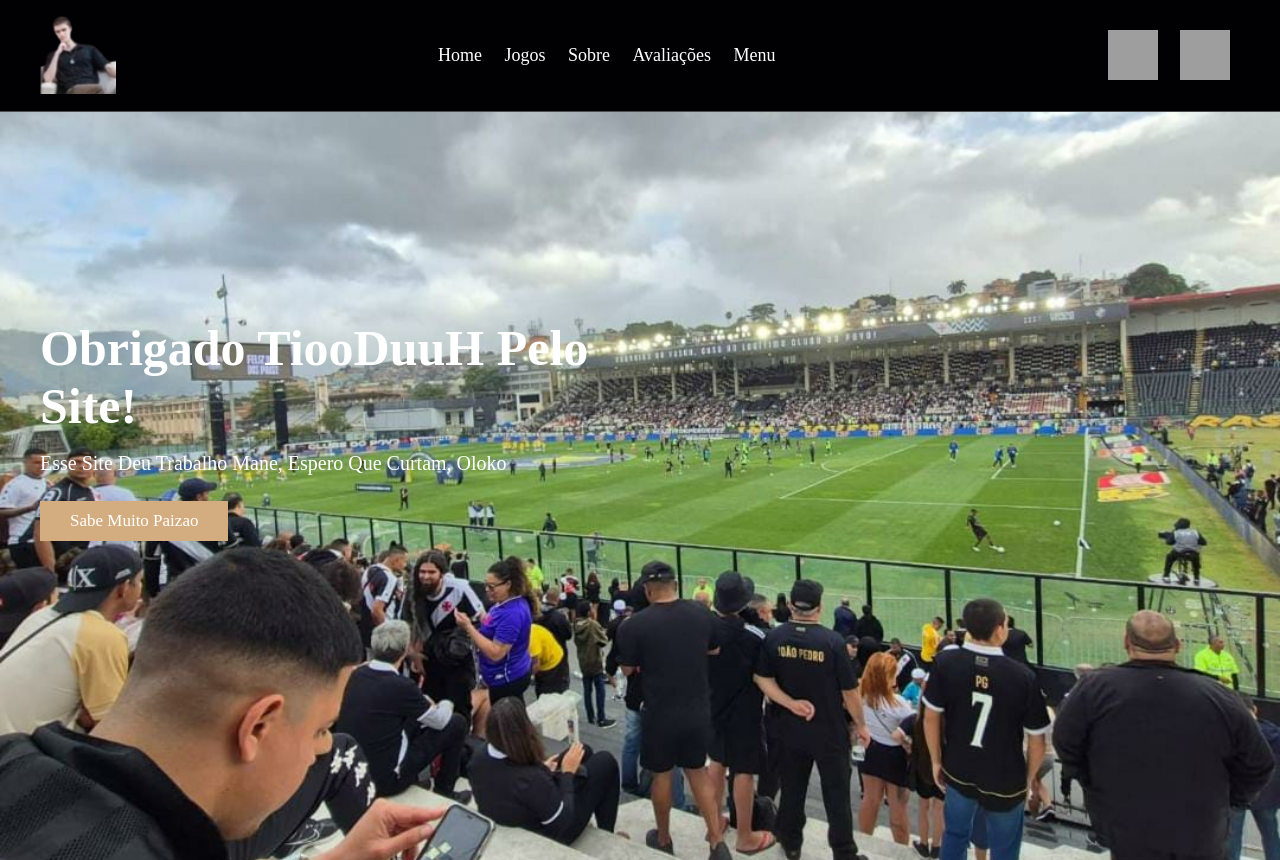
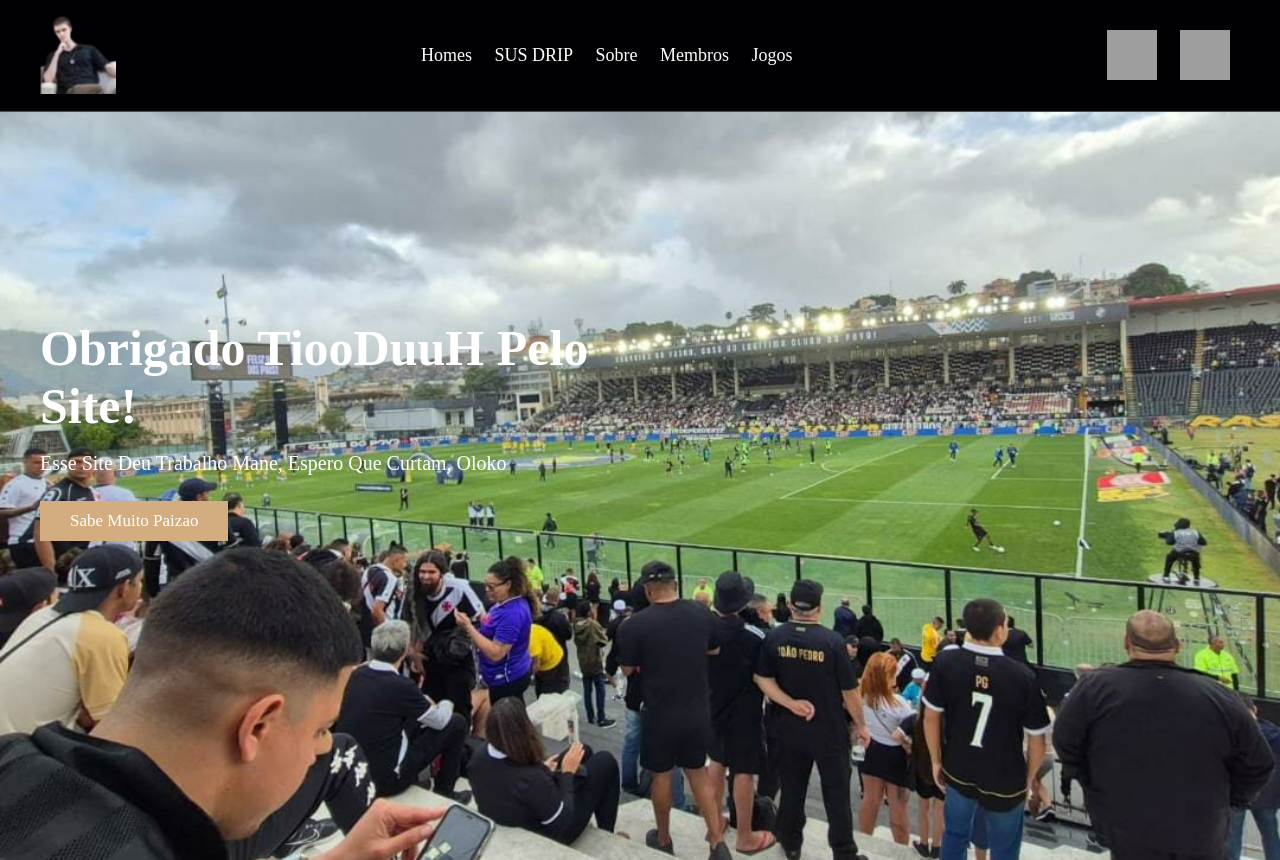
Before and after one commit to tiooduuh/meu-site-top1, a plain HTML site: page index.html in a window 1280 px wide. Shown: the top 860 px of the page. Drawn offline with Linux system fonts and the light colour scheme; grey boxes are pictures that could not be loaded; a web font is replaced by a local one.

Commit message:
Update index.html

```diff
--- a/index.html
+++ b/index.html
@@ -8,7 +8,7 @@
     <link rel="preconnect" href="https://fonts.googleapis.com">
 <link rel="preconnect" href="https://fonts.gstatic.com" crossorigin>
 <link href="https://fonts.googleapis.com/css2?family=DM+Serif+Text:ital@0;1&display=swap" rel="stylesheet">
-    <title>SUS DRIP</title>
+    <title>SUS DRiP</title>
 </head>
 
 <body>
@@ -20,11 +20,11 @@
             </a>
 
             <nav class="navbar">
-                <a href="#">Home</a>
-                <a href="#games">Jogos</a>
+                <a href="#">Homes</a>
+                <a href="#games">SUS DRIP</a>
                 <a href="#about">Sobre</a>
-                <a href="#review">Avaliações</a>
-                <a href="#menu">Menu</a>
+                <a href="#review">Membros</a>
+                <a href="#menu">Jogos</a>
             </nav>
 
             <div class="icons">
@@ -150,4 +150,5 @@
 
 </section>
 </body>
+
 </html>
```
